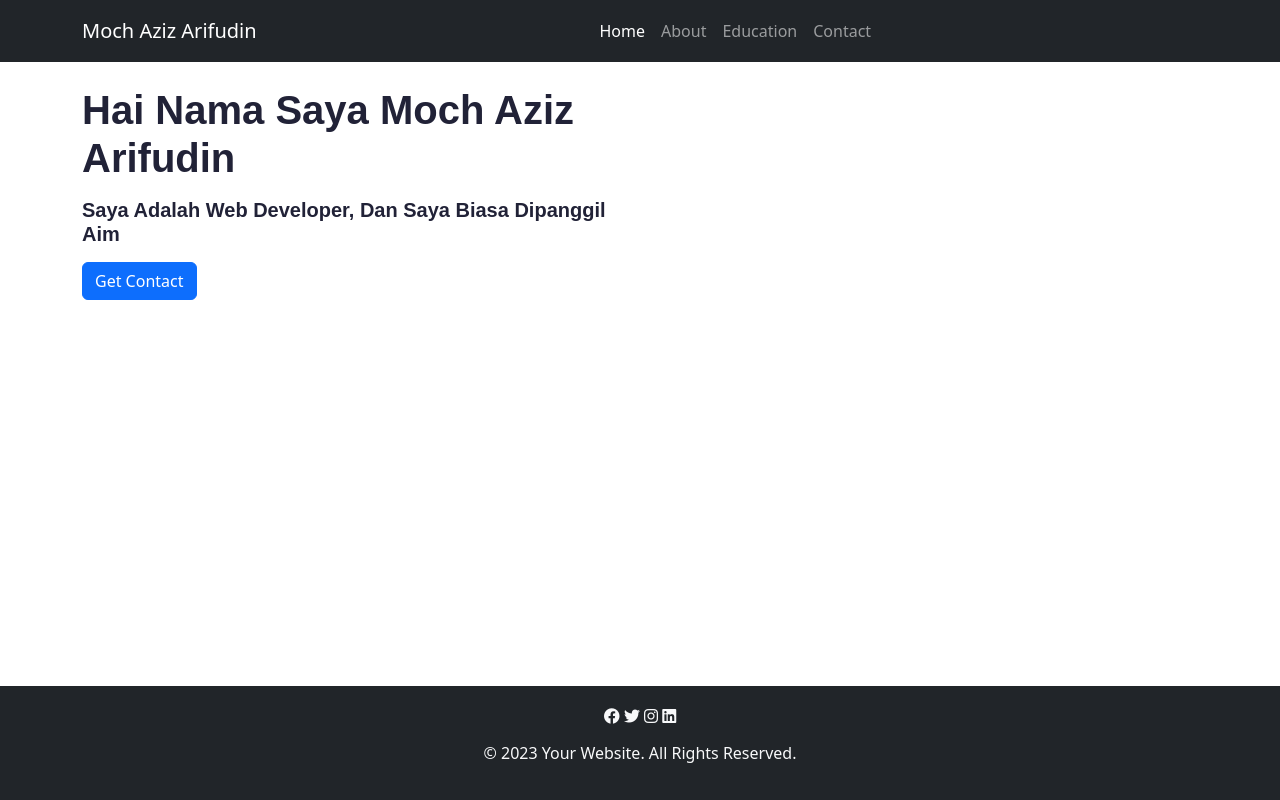
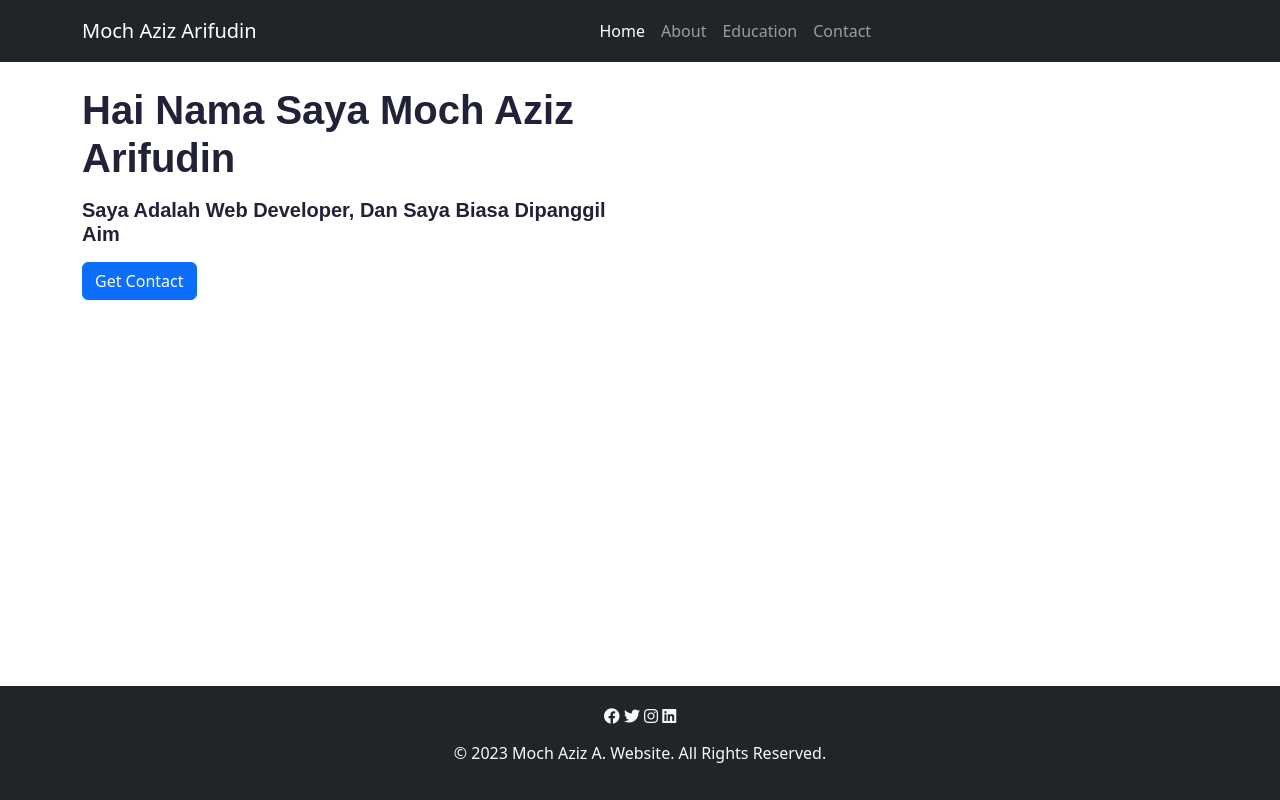
Before and after one commit to dearlypebriano/aim_website, a plain HTML site: page index.html in a window 1280 px wide. Drawn offline with nearby package versions, Linux system fonts and the light colour scheme; a web font is replaced by a local one.

Commit message:
Update index.html

```diff
--- a/index.html
+++ b/index.html
@@ -60,7 +60,7 @@
          </div>
          <div class="row mt-2">
             <div class="col">
-               <p>&copy; 2023 Your Website. All Rights Reserved.</p>
+               <p>&copy; 2023 Moch Aziz A. Website. All Rights Reserved.</p>
             </div>
          </div>
       </div>
```
